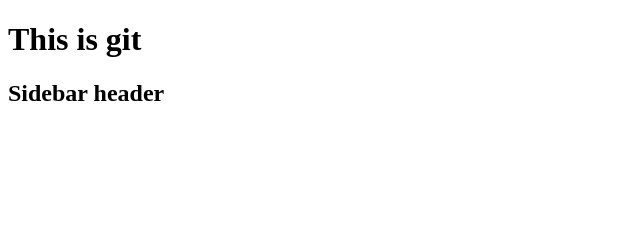
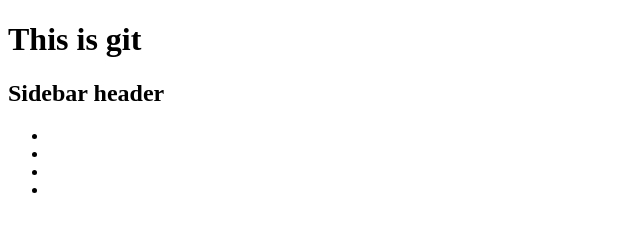
Before and after one commit to enterkvas/git-test, a plain HTML site: page index.html in a window 1280 px wide. Shown: the full height of the page, 0-640 px from the left. Drawn offline with Linux system fonts and the light colour scheme.

Commit message:
working on sidebar - 02

```diff
--- a/index.html
+++ b/index.html
@@ -13,6 +13,13 @@
 
     	<h1>Sidebar header</h1>
 
+    	<ul>
+    		<li Item="" 1=""></li>
+    		<li Item="" 2=""></li>
+    		<li Item="" 3=""></li>
+    		<li Item="" 4=""></li>
+    	</ul>
+
     </aside>
 
 
```
